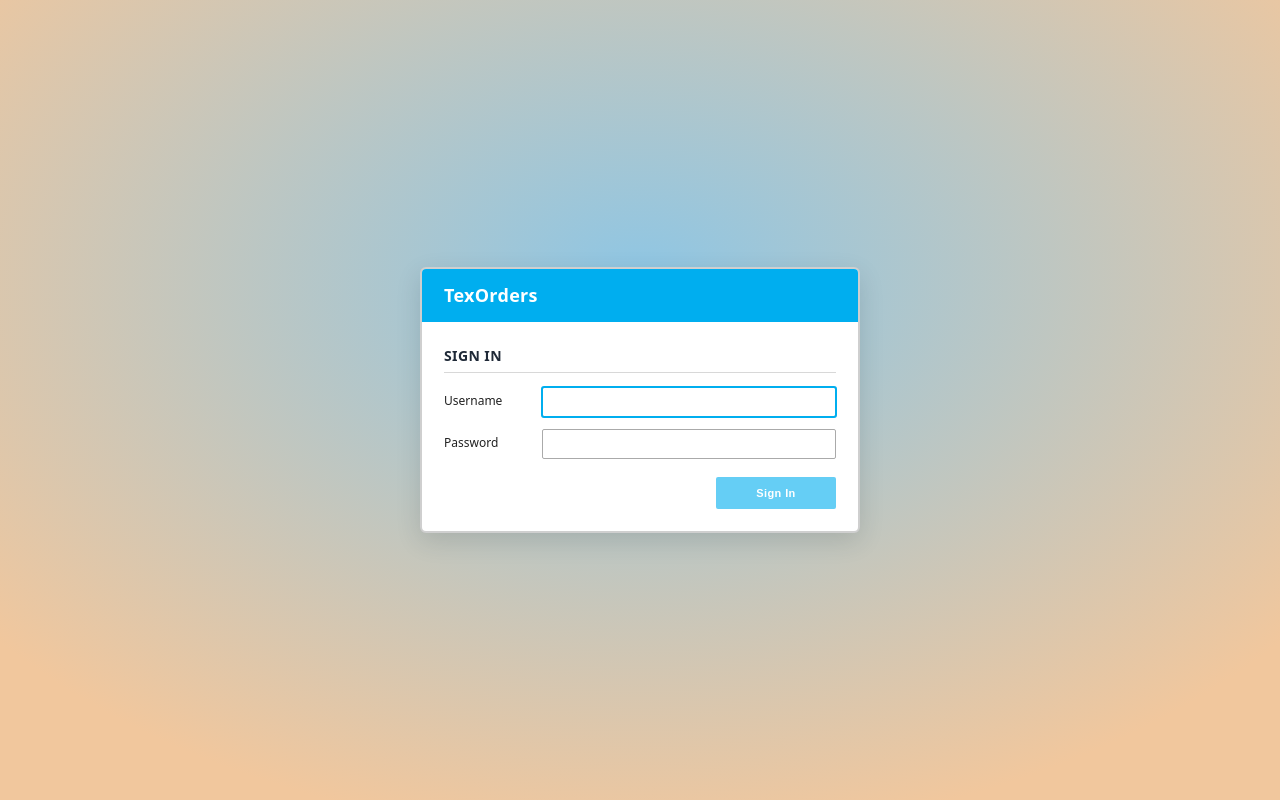
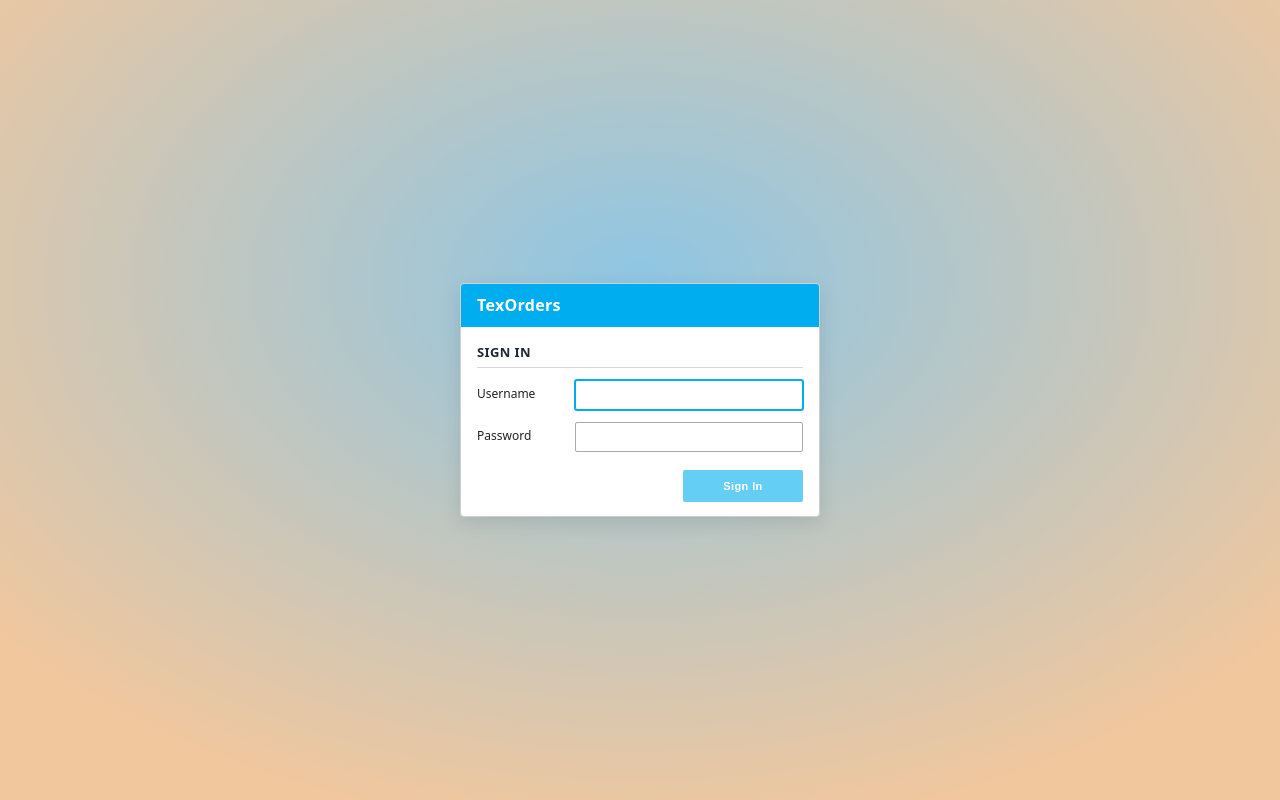
Before and after one commit to Mohan2928/sales-order-app, a React (Vite) app in the folder frontend/: page /login in a window 1280 px wide. Built offline with nearby package versions, Linux system fonts and the light colour scheme.

Commit message:
Login: reduce card border and text sizes

```diff
--- a/frontend/src/pages/Login.css
+++ b/frontend/src/pages/Login.css
@@ -8,39 +8,39 @@
 
 .login-card {
   width: 100%;
-  max-width: 440px;
+  max-width: 360px;
   background: #fff;
-  border: 2px solid var(--line);
-  border-radius: 6px;
+  border: 1px solid var(--line);
+  border-radius: 4px;
   overflow: hidden;
-  box-shadow: 0 8px 26px rgba(0, 0, 0, .12);
+  box-shadow: 0 6px 20px rgba(0, 0, 0, .10);
 }
 
 .login-head {
   background: var(--blue);
-  padding: 14px 22px;
+  padding: 10px 16px;
 }
 
 .login-brand {
   color: #fff;
-  font-size: 18px;
+  font-size: 16px;
   font-weight: 700;
   letter-spacing: .3px;
 }
 
 .login-body {
-  padding: 24px 22px 22px;
+  padding: 16px 16px 14px;
 }
 
 .login-title {
-  font-size: 14px;
+  font-size: 13px;
   font-weight: 700;
   color: #1f2937;
   text-transform: uppercase;
   letter-spacing: .4px;
   border-bottom: 1px solid #d8d8d8;
   padding-bottom: 6px;
-  margin: 0 0 14px;
+  margin: 0 0 12px;
 }
 
 .login-card .field {
```
Also changed, not shown: 2 other files (tests, documents, lock files or other folders).
